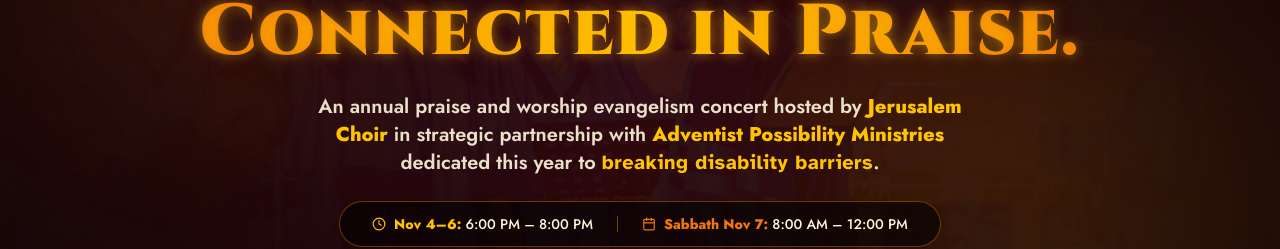
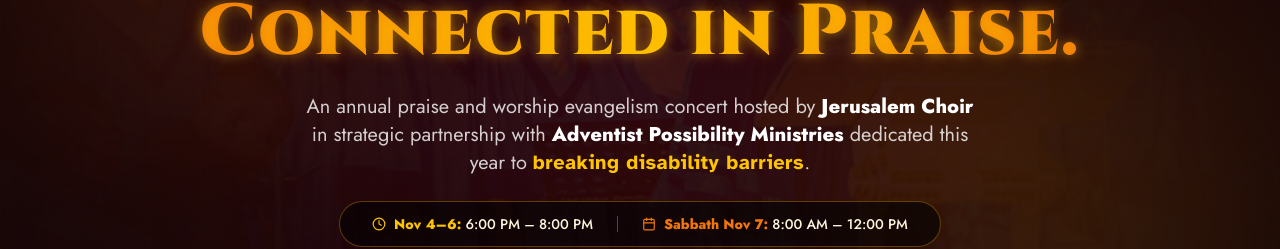
Before and after one commit to NATION-eng/connectedinpraise, a React (Vite) app: page / in a window 1280 px wide. Shown: the part 497-746 px from the top of the page. Built offline with nearby package versions, Linux system fonts and the light colour scheme; no server answers; the database is empty; the HTML template or start-up script is replaced by a standard one; a web font is replaced by a local one.

Commit message:
Update movement description colors: white text with white highlights and gold only on breaking disability barriers

```diff
--- a/src/components/sections/Hero.jsx
+++ b/src/components/sections/Hero.jsx
@@ -68,13 +68,13 @@ export function Hero() {
         </h1>
 
         {/* Movement Description */}
-        <p className="text-base sm:text-lg md:text-xl text-ivory/90 max-w-2xl mx-auto mb-6 leading-relaxed font-semibold">
+        <p className="text-base sm:text-lg md:text-xl text-white/80 max-w-2xl mx-auto mb-6 leading-relaxed font-normal">
           An annual praise and worship evangelism concert hosted by{" "}
-          <span className="text-gold-bright font-extrabold">Jerusalem Choir</span> in strategic
+          <strong className="text-white font-black">Jerusalem Choir</strong> in strategic
           partnership with{" "}
-          <span className="text-gold-bright font-extrabold">Adventist Possibility Ministries</span>{" "}
+          <strong className="text-white font-black">Adventist Possibility Ministries</strong>{" "}
           dedicated this year to{" "}
-          <span className="font-atkinson text-gold-bright font-bold tracking-wide">
+          <span className="font-atkinson text-gold-bright font-black tracking-wide">
             breaking disability barriers
           </span>.
         </p>
```
